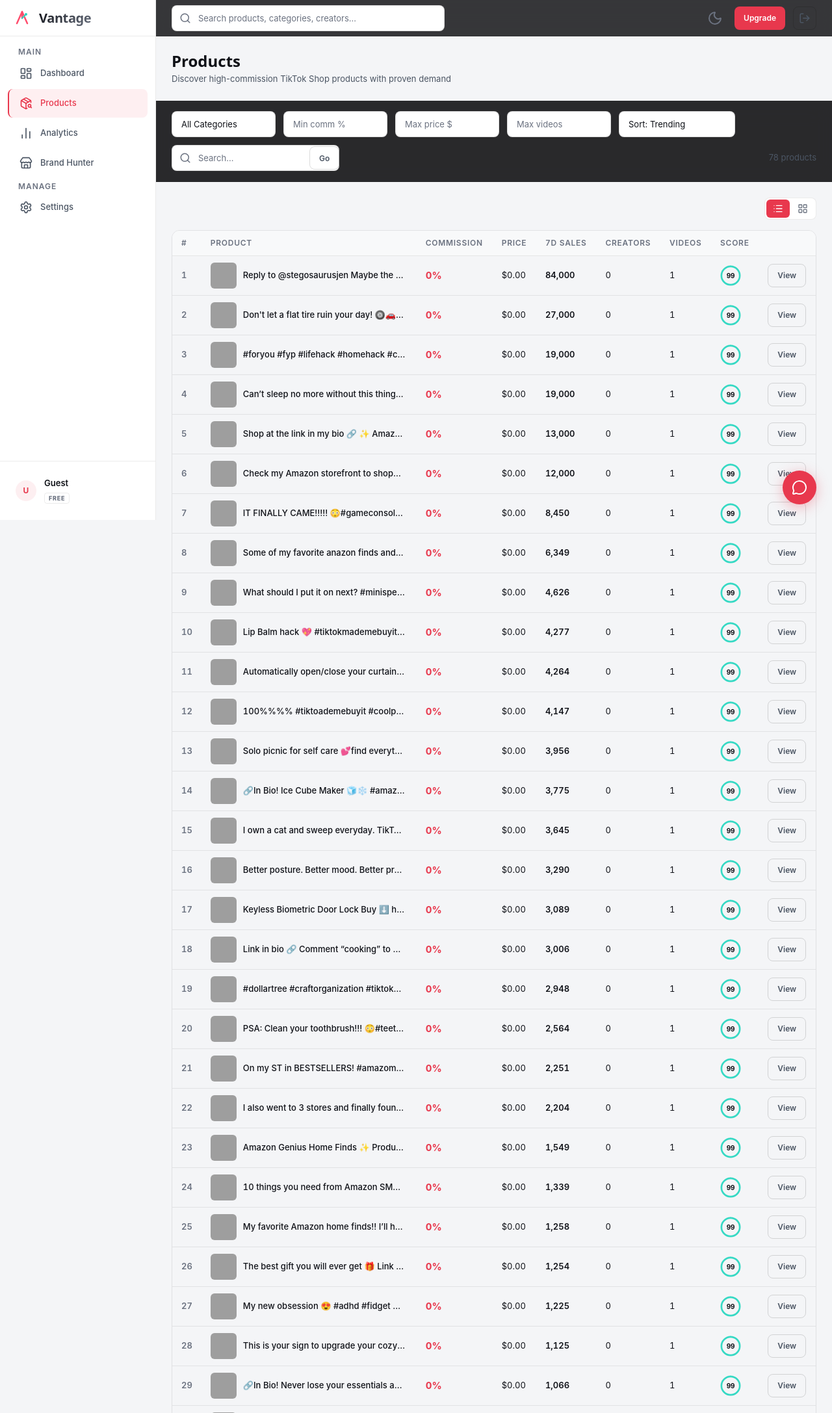
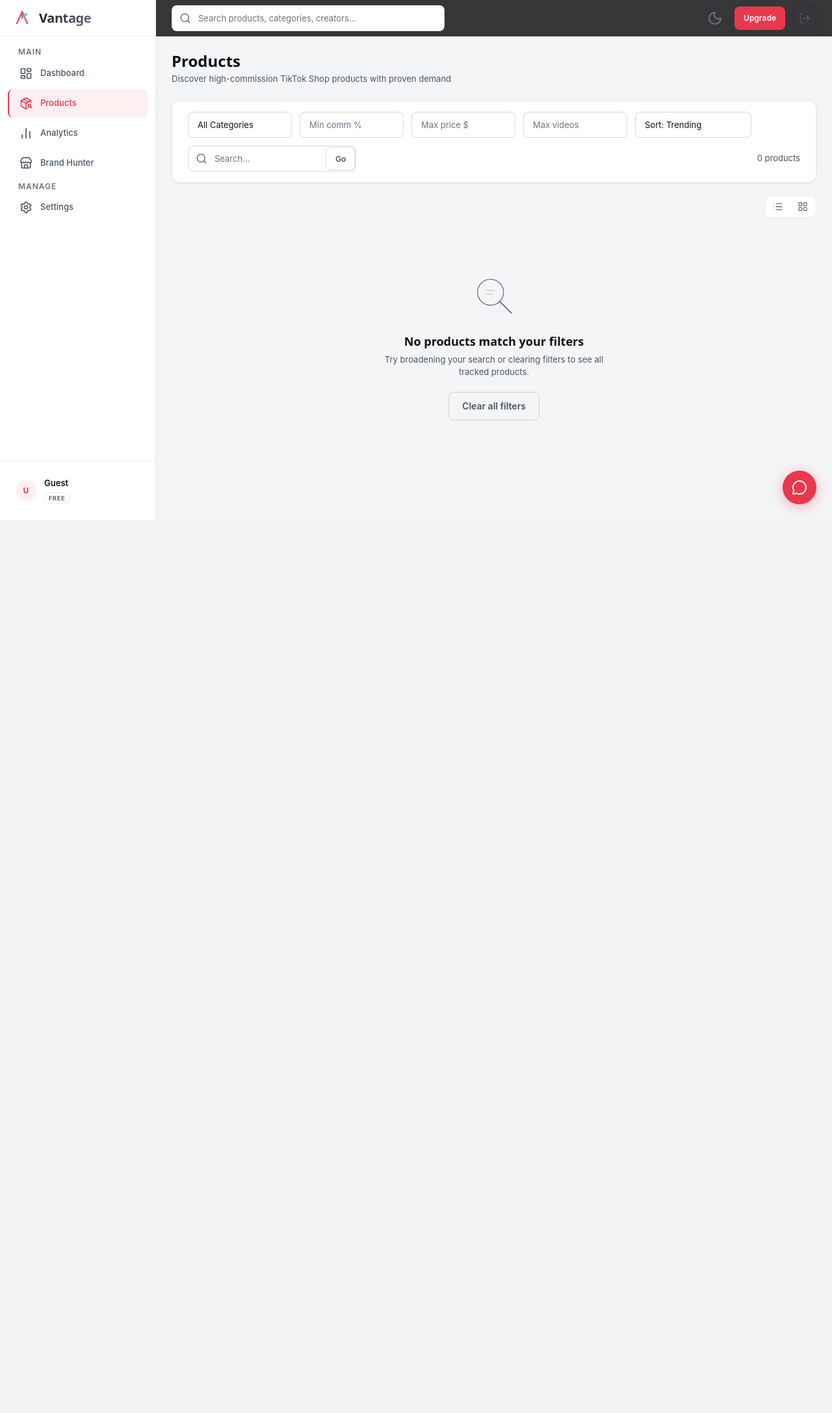
Before and after one commit to thoard93/tiktok-product-finder, a Flask app: page /app/products in a window 1280 px wide. Shown: the top 2174 px of the page at 65% size. After the commit the page ends 786 px from the top, so only its background shows below. Run offline with Flask 3, Linux system fonts and the light colour scheme; the visitor is signed in with stand-in values (Sample User, id 1); data comes from the database, SQL or seed files in the repository; data that the repository does not hold is empty; some web fonts are replaced; grey boxes are pictures that could not be loaded.

Commit message:
Filter <5 video products, remove 15s limit, brand sort, filter bar UI
Products: filter out products with <5 total videos (placeholder/junk
products). Applied to products list, dashboard trending, and dashboard
recent queries.

Videos: removed 15s duration filter from product detail queries AND
scheduler video sync. Now stores/shows top videos by view count
regardless of duration. Removed "≤15s" badge from UI.

Filter bar: replaced dark transparent overlay with clean card style
(bg-surface, border, border-radius, shadow). Better readability.

Brand detail: added sort bar (7d Sales, Commission, Price, Videos,
Newest) with pill buttons. DB product queries now sort by selected
parameter. Increased limit from 20 to 30 products.

Co-Authored-By: Claude Opus 4.6 (1M context) <noreply@anthropic.com>

```diff
--- a/app/routes/views.py
+++ b/app/routes/views.py
@@ -111,18 +111,17 @@ def dashboard():
         'saved_count': saved,
     }
 
-    # Trending products (top 6 by 7d sales)
+    # Trending products (top 6 by 7d sales, min 5 videos)
     ctx['trending_products'] = Product.query.filter(
-        _active_filter
+        _active_filter, Product.video_count >= 5
     ).order_by(desc(Product.sales_7d)).limit(6).all()
 
-    # Add trending_score attribute for template
     for p in ctx['trending_products']:
         p.trending_score = min(99, int((p.sales_7d or 0) / 10 + (p.influencer_count or 0) * 3 + (p.commission_rate or 0) * 200))
 
-    # Recent products (last updated)
+    # Recent products (last updated, min 5 videos)
     ctx['recent_products'] = Product.query.filter(
-        _active_filter
+        _active_filter, Product.video_count >= 5
     ).order_by(desc(Product.last_updated)).limit(5).all()
     for p in ctx['recent_products']:
         p.trending_score = min(99, int((p.sales_7d or 0) / 10 + (p.influencer_count or 0) * 3 + (p.commission_rate or 0) * 200))
@@ -165,7 +164,10 @@ def _products_list_inner(ctx):
     max_price = request.args.get('max_price', 0, type=float)
     max_videos = request.args.get('max_videos', 0, type=int)
 
-    query = Product.query.filter(_active_filter)
+    query = Product.query.filter(
+        _active_filter,
+        Product.video_count >= 5  # Filter out placeholder products with <5 videos
+    )
 
     if search:
         query = query.filter(Product.product_name.ilike(f'%{search}%'))
@@ -283,8 +285,6 @@ def product_detail(product_id):
     try:
         ctx['videos'] = ProductVideo.query.filter_by(
             product_id=product_id
-        ).filter(
-            ProductVideo.duration_seconds <= 15
         ).order_by(desc(ProductVideo.view_count)).limit(5).all()
     except Exception:
         ctx['videos'] = []
@@ -394,6 +394,7 @@ def brands_list():
 def brand_detail(brand_id):
     ctx = _base_context('brands')
     brand = Brand.query.get_or_404(brand_id)
+    brand_sort = request.args.get('sort', 'sales')
     ctx['brand'] = brand
 
     # Try fetching live products from EchoTik for this seller
@@ -423,21 +424,29 @@ def brand_detail(brand_id):
     # Fallback: products in our DB matching this seller ID or name
     db_products = []
     if not live_products:
-        # Try by seller_id first (exact match)
+        # Build query — try seller_id first, then name
+        db_q = None
         if brand.shop_id:
-            db_products = Product.query.filter(
-                Product.seller_id == brand.shop_id,
-                _active_filter
-            ).order_by(desc(Product.sales_7d)).limit(20).all()
-        # Then by seller name (fuzzy)
-        if not db_products and brand.name:
-            db_products = Product.query.filter(
-                Product.seller_name.ilike(f'%{brand.name}%'),
-                _active_filter
-            ).order_by(desc(Product.sales_7d)).limit(20).all()
+            db_q = Product.query.filter(Product.seller_id == brand.shop_id, _active_filter)
+        if db_q is None or db_q.count() == 0:
+            if brand.name:
+                db_q = Product.query.filter(Product.seller_name.ilike(f'%{brand.name}%'), _active_filter)
+
+        if db_q:
+            if brand_sort == 'commission':
+                db_q = db_q.order_by(desc(Product.commission_rate))
+            elif brand_sort == 'price':
+                db_q = db_q.order_by(desc(Product.price))
+            elif brand_sort == 'videos':
+                db_q = db_q.order_by(desc(Product.video_count))
+            elif brand_sort == 'new':
+                db_q = db_q.order_by(desc(Product.first_seen))
+            else:
+                db_q = db_q.order_by(desc(Product.sales_7d))
+            db_products = db_q.limit(30).all()
+
         for p in db_products:
             p.trending_score = min(99, int((p.sales_7d or 0) / 10 + (p.influencer_count or 0) * 3 + (p.commission_rate or 0) * 200))
-        # Update brand product count from DB
         if db_products and (not brand.product_count or brand.product_count == 0):
             brand.product_count = len(db_products)
             db.session.commit()
@@ -445,6 +454,7 @@ def brand_detail(brand_id):
     ctx['live_products'] = live_products
     ctx['db_products'] = db_products
     ctx['source'] = 'live' if live_products else 'db'
+    ctx['brand_sort'] = brand_sort
 
     return render_template('brand_detail.html', **ctx)
 
--- a/app/services/scheduler.py
+++ b/app/services/scheduler.py
@@ -37,9 +37,7 @@ def _sync_videos_for_product(product, db):
 
         stored = 0
         for v in videos:
-            duration = v.get('duration', 999)
-            if duration > 15:
-                continue  # HARD FILTER — skip anything over 15 seconds
+            duration = v.get('duration', 0)
 
             vid = ProductVideo(
                 product_id=product.product_id,
--- a/static/css/main.css
+++ b/static/css/main.css
@@ -310,7 +310,7 @@ h1,h2,h3,h4,h5,h6{font-family:var(--font-display);font-weight:700;line-height:1.
 .section-link:hover{color:var(--text-primary)}
 
 /* 8. FILTER BAR ============================================================ */
-.filter-bar{position:sticky;top:var(--topbar-h);z-index:40;display:flex;align-items:center;gap:var(--space-3);padding:var(--space-4) var(--space-6);background:rgba(13,13,15,.88);backdrop-filter:blur(16px);-webkit-backdrop-filter:blur(16px);border-bottom:1px solid var(--border);margin:0 calc(-1*var(--space-6));margin-bottom:var(--space-6)}
+.filter-bar{position:sticky;top:var(--topbar-h);z-index:40;display:flex;align-items:center;gap:var(--space-3);padding:var(--space-4) var(--space-6);background:var(--bg-surface);border:1px solid var(--border);border-radius:var(--radius-lg);margin-bottom:var(--space-5);box-shadow:var(--shadow-sm)}
 .filter-bar .input,.filter-bar .select{width:auto;min-width:160px;height:40px;background:var(--bg-surface)}
 .filter-count{font-size:var(--text-sm);color:var(--text-secondary);margin-left:auto;white-space:nowrap}
 
```
Also changed, not shown: templates/brand_detail.html (+7 -0 lines), templates/product_detail.html (+3 -4 lines).
